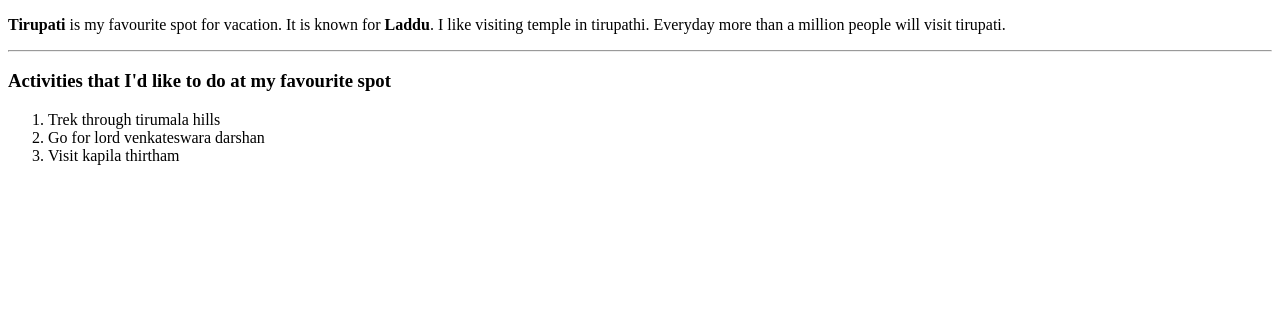
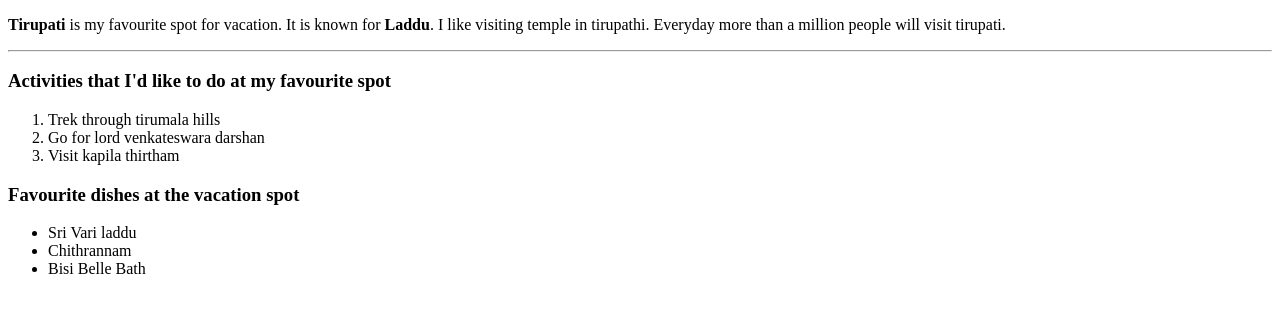
Before and after one commit to 44-563-WebApps-F23/44563-webapps-f23-assignment3-lakshmipriya222, a plain HTML site: page index.html in a window 1280 px wide. Shown: the part 105-418 px from the top of the page. Drawn offline with Linux system fonts and the light colour scheme.

Commit message:
Update index.html

```diff
--- a/index.html
+++ b/index.html
@@ -18,5 +18,11 @@
             <li>Go for lord venkateswara darshan</li>
             <li>Visit kapila thirtham</li>
         </ol>
+        <h3>Favourite dishes at the vacation spot</h3>
+        <ul>
+            <li>Sri Vari laddu</li>
+            <li>Chithrannam</li>
+            <li>Bisi Belle Bath</li>
+        </ul>
 </body>
 </html>
```
